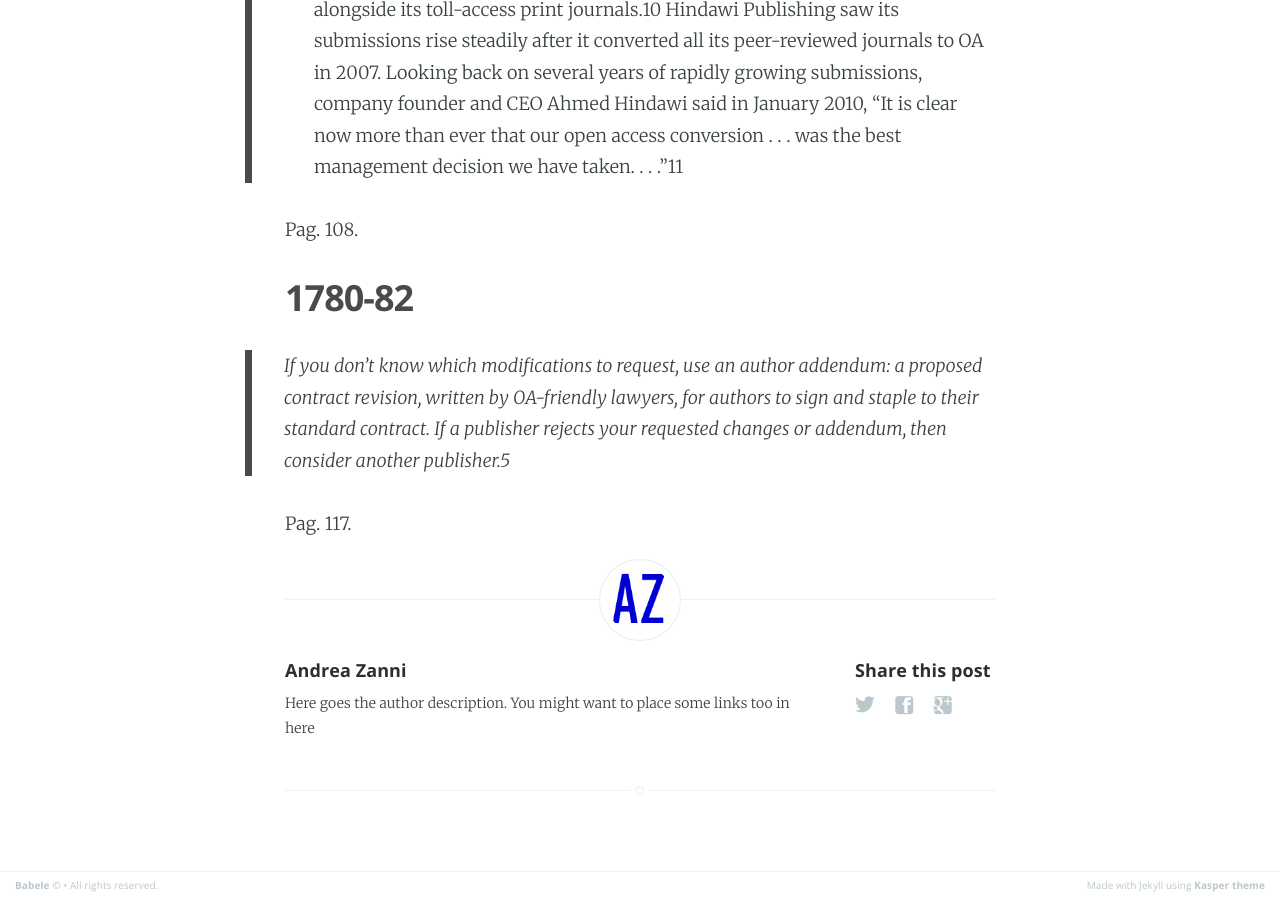
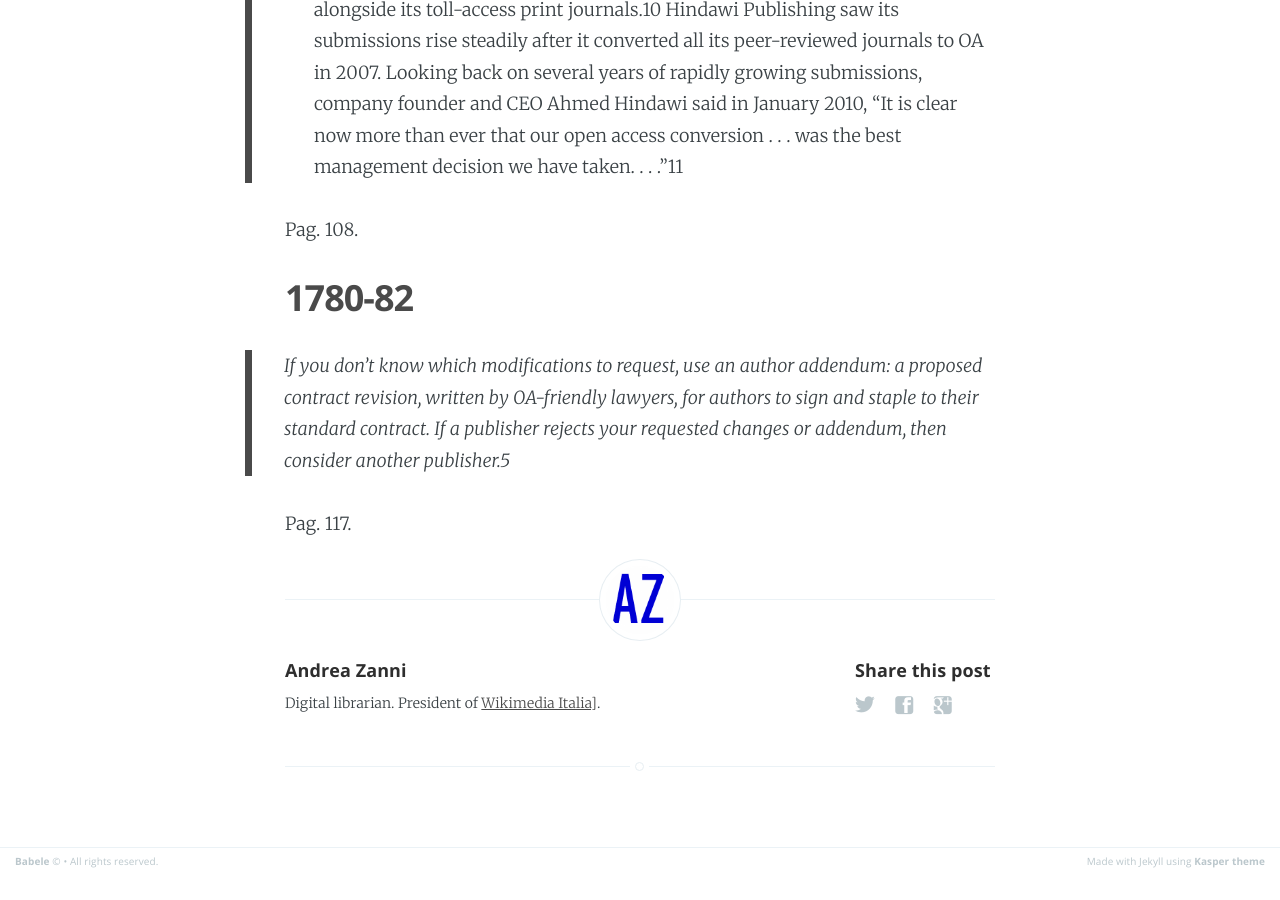
Before and after one commit to Aubreymcfato/aubreymcfato.github.io, a Jekyll site: the page built from _posts/2015-08-01-open access.md, in a window 1280 px wide and 900 px high, scrolled down 40215 px. Built offline with Jekyll 4.4.1, drawn with Linux system fonts in a browser that asks for light colours; Markdown is read by kramdown in place of the engine named in the settings; after the commit the page ends 41090 px from its top, so only the background shows below that.

Commit message:
description

```diff
--- a/_layouts/post.html
+++ b/_layouts/post.html
@@ -72,7 +72,7 @@ post_class: post-template
                     <h4> {{ site.author }} </h4>
                     <!-- Author Bio -->
                     <p>
-                        Here goes the author description. You might want to place some links too in here
+                        Digital librarian. President of <a href="http://wikimedia.it">Wikimedia Italia]</a>.
                     </p>
                 </section>
             {% endif %}
```
